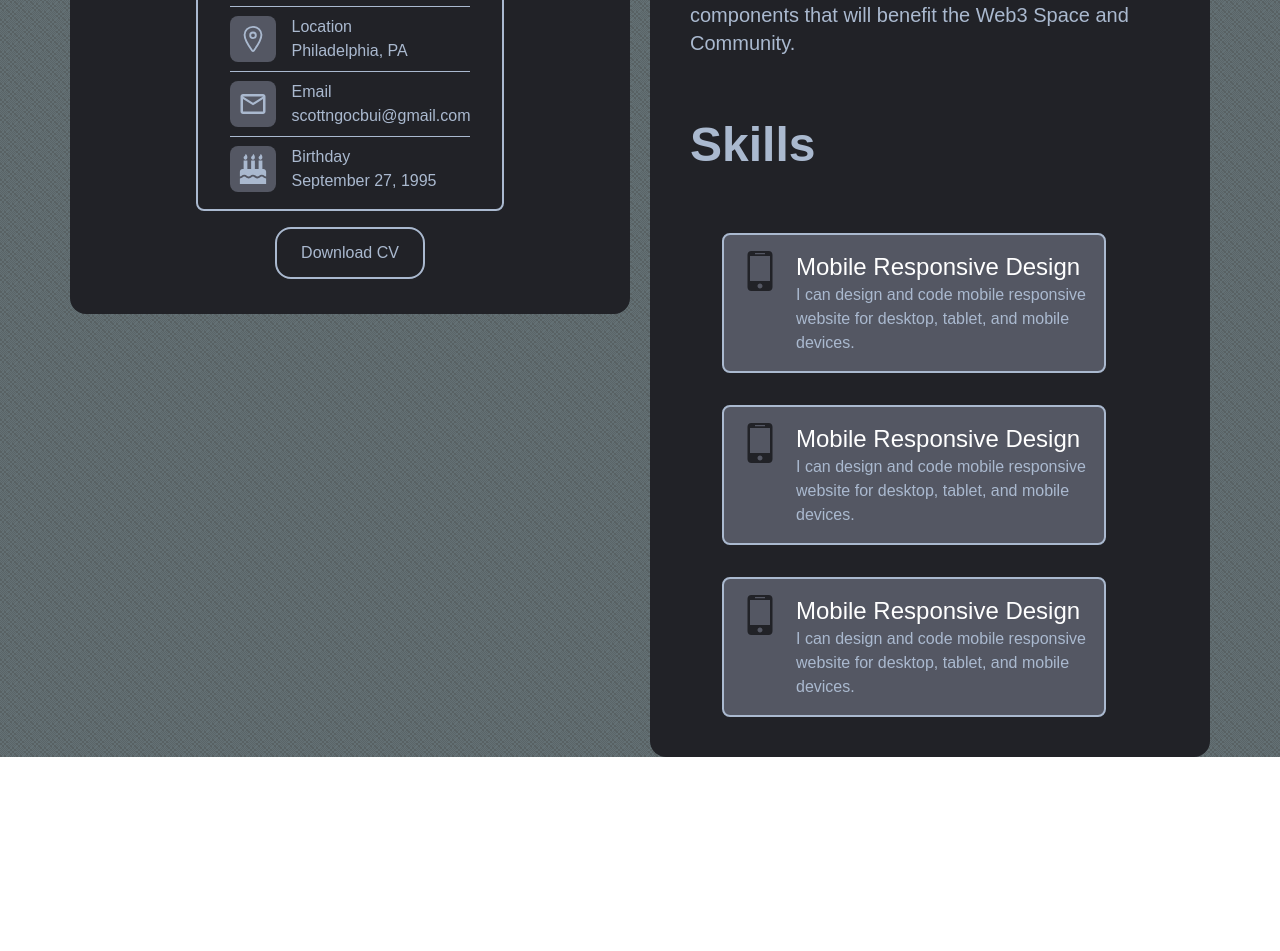
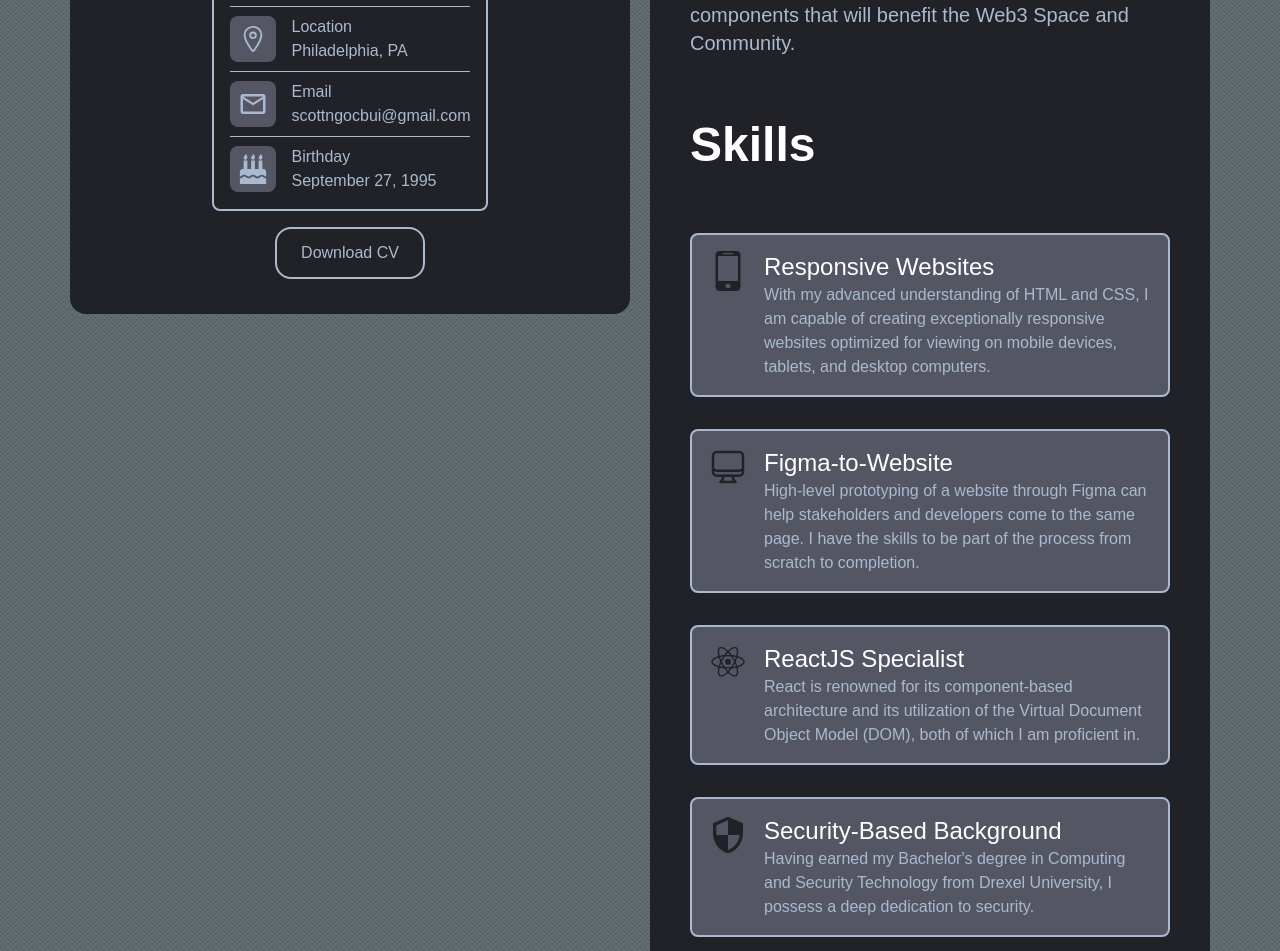
Before and after one commit to scottngocbui/scottbui-website, a React (Create React App) app: page / in a window 1280 px wide. Shown: the part 541-1492 px from the top of the page. Before the commit the page ends 1298 px from the top, so only its background shows below. Built offline with nearby package versions, Linux system fonts and the light colour scheme.

Commit message:
Completed About Me - Will Convert to Component

```diff
--- a/src/App.jsx
+++ b/src/App.jsx
@@ -1,28 +1,29 @@
 import React from 'react'
 import {BsPersonVcard, BsFolder, BsChatLeftText, BsGithub, BsPhone, BsDownload} from 'react-icons/bs'
-import {BiLogoLinkedin} from 'react-icons/bi'
+import {BiLogoLinkedin, BiLogoReact} from 'react-icons/bi'
 import {FaFigma, FaBirthdayCake} from 'react-icons/fa'
 import {IoLocationOutline} from 'react-icons/io5'
-import {MdOutlineEmail} from 'react-icons/md'
+import {MdOutlineEmail, MdSecurity} from 'react-icons/md'
 import {ImMobile} from 'react-icons/im'
+import {HiOutlineComputerDesktop} from 'react-icons/hi2'
 import Me from './assets/me1.png'
 
 const App = () => {
   return (
-    <div className='bg-mamba bg-dgray text-pblue font-poppins'>
+    <div className='bg-mamba bg-dgray min-h-screen text-pblue font-poppins'>
       <div className='grid grid-cols-4 mx-[20px] md:grid-cols-8 lg:grid-cols-12 gap-[20px] md:mx-[70px]'>
         <div className='bg-rblack col-span-4 h-[775px] rounded-[16px] mt-20'>
           <div className='flex flex-col items-center'>
             <img src={Me} alt='Me' className='w-[200px] -mt-[50px] bg-gray rounded-lg'/>
             <div className='text-5xl my-2'>Scott Bui</div>
-            <div className='text-2xl bg-gray my-2 p-2 rounded-lg'>Front-End Developer</div>
+            <div className='text-2xl bg-gray my-2 p-2 rounded-lg text-white'>Front-End Developer</div>
             <div className='flex flex-row my-2'>
               <div className='mx-2 p-2 bg-gray rounded-lg'><BiLogoLinkedin size='20'/></div>
               <div className='mx-2 p-2 bg-gray rounded-lg'><BsGithub size='20'/></div>
               <div className='mx-2 p-2 bg-gray rounded-lg'><FaFigma size='20'/></div>
               <div></div>
             </div>
-            <div className='grid grid-cols-1 divide-y border-2 py-2 px-8 rounded-lg my-2'>
+            <div className='grid grid-cols-1 divide-y border-2 py-2 px-4 lg:px-8 rounded-lg my-2'>
               <div className='flex items-center pb-2'>
                 <span className='p-2 bg-gray rounded-lg mr-4'><BsPhone size='30'/></span>
                 <div className='flex flex-col justify-center items-left'>
@@ -81,29 +82,36 @@ const App = () => {
         </div>
         <div className='bg-rblack col-span-4 md:col-end-9 lg:col-end-13 lg:col-span-8 md:-mt-[625px] min-h-full rounded-[16px]'>
           <div className='flex flex-col p-10 lg:p-20'>
-            <div className='flex font-semibold text-5xl mb-16 justify-left'>About Me</div>
+            <div className='flex font-semibold text-5xl mb-16 justify-left text-white'>About Me</div>
             <div className='text-xl'>My name is Scott and I am a self-taught Front-End Developer/Designer from Philadelphia, PA. My interest in web development stemmed from my involvement in Web3 and I am looking to improve and hone my skills to create meaningful and impactful components that will benefit the Web3 Space and Community. </div>
-            <div className='flex font-semibold text-5xl mt-16 mb-16 justify-left'>Skills</div>
-            <div className='grid grid-cols-1 lg:grid-cols-2 px-8'>
-              <div className='flex flex-row md:p-4 p-8 border-2 rounded-lg mr-8 bg-gray'>
+            <div className='flex font-semibold text-5xl mt-16 mb-16 justify-left text-white'>Skills</div>
+            <div className='grid grid-cols-1 lg:grid-cols-2 lg:px-8'>
+              <div className='flex flex-row p-4 lg:p-8 border-2 rounded-lg lg:mr-4 bg-gray'>
                 <span className='pr-4 text-rblack'><ImMobile size='40'/></span>
                 <div>
-                  <div className='text-2xl text-white'>Mobile Responsive Design</div>
-                  <div className='text-md'>I can design and code mobile responsive website for desktop, tablet, and mobile devices.</div>
+                  <div className='text-2xl text-white'>Responsive Websites</div>
+                  <div className='text-md'>With my advanced understanding of HTML and CSS, I am capable of creating exceptionally responsive websites optimized for viewing on mobile devices, tablets, and desktop computers.</div>
                 </div>
               </div>
-              <div className='flex flex-row md:p-4 p-8 border-2 rounded-lg mr-8 mt-8 lg:mt-0 bg-gray'>
-                <span className='pr-4 text-rblack'><ImMobile size='40'/></span>
+              <div className='flex flex-row p-4 lg:p-8 border-2 rounded-lg mt-8 lg:ml-4 lg:mt-0 bg-gray'>
+                <span className='pr-4 text-rblack'><HiOutlineComputerDesktop size='40'/></span>
                 <div>
-                  <div className='text-2xl text-white'>Mobile Responsive Design</div>
-                  <div className='text-md'>I can design and code mobile responsive website for desktop, tablet, and mobile devices.</div>
+                  <div className='text-2xl text-white'>Figma-to-Website</div>
+                  <div className='text-md'>High-level prototyping of a website through Figma can help stakeholders and developers come to the same page. I have the skills to be part of the process from scratch to completion.</div>
                 </div>
               </div>
-              <div className='flex flex-row md:p-4 p-8 border-2 rounded-lg mr-8 mt-8 bg-gray'>
-                <span className='pr-4 text-rblack'><ImMobile size='40'/></span>
+              <div className='flex flex-row p-4 lg:p-8 border-2 rounded-lg mt-8 lg:mr-4 bg-gray'>
+                <span className='pr-4 text-rblack'><BiLogoReact size='40'/></span>
                 <div>
-                  <div className='text-2xl text-white'>Mobile Responsive Design</div>
-                  <div className='text-md'>I can design and code mobile responsive website for desktop, tablet, and mobile devices.</div>
+                  <div className='text-2xl text-white'>ReactJS Specialist</div>
+                  <div className='text-md'>React is renowned for its component-based architecture and its utilization of the Virtual Document Object Model (DOM), both of which I am proficient in.</div>
+                </div>
+              </div>
+              <div className='flex flex-row p-4 lg:p-8 border-2 rounded-lg mt-8 lg:ml-4 bg-gray'>
+                <span className='pr-4 text-rblack'><MdSecurity size='40'/></span>
+                <div>
+                  <div className='text-2xl text-white'>Security-Based Background</div>
+                  <div className='text-md'>Having earned my Bachelor's degree in Computing and Security Technology from Drexel University, I possess a deep dedication to security.</div>
                 </div>
               </div>
             </div>
```
